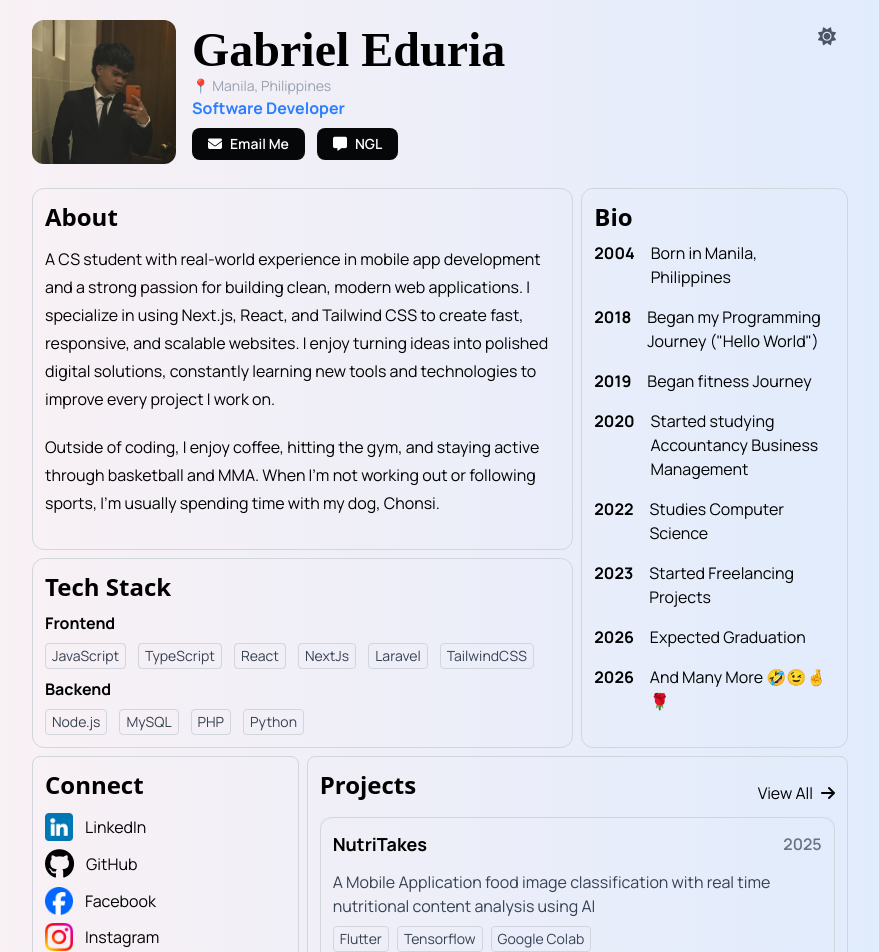
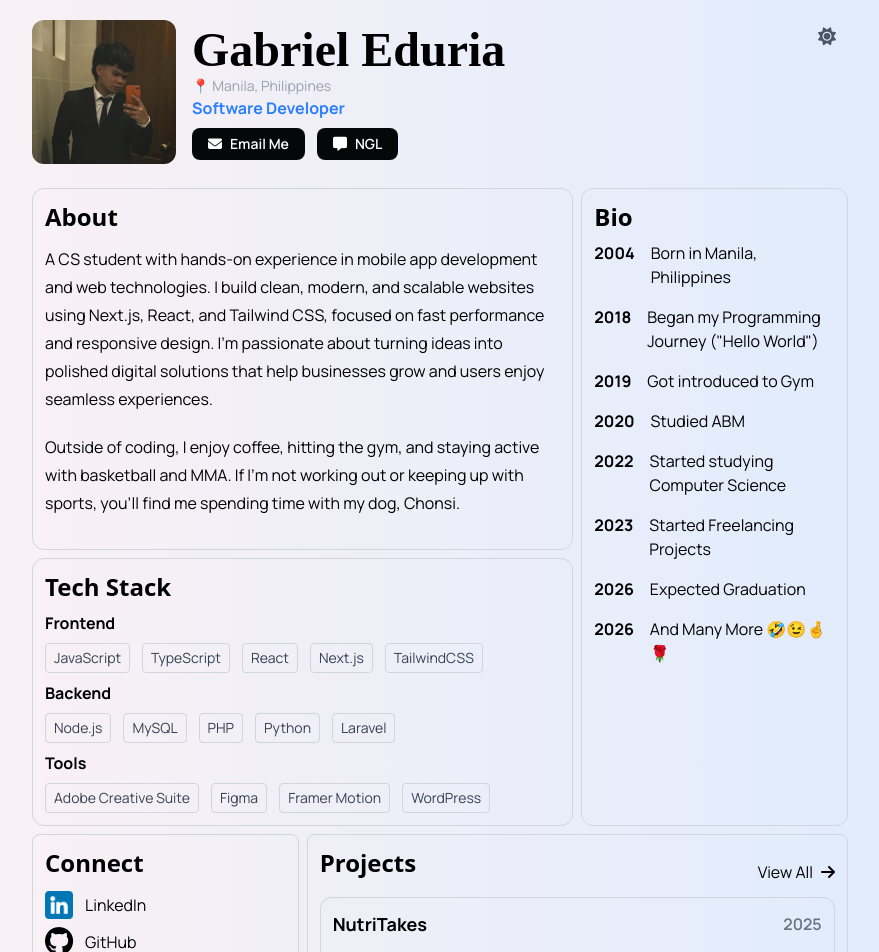
Before and after one commit to GabrielEduria/portfolio, a React (Vite) app: page / in a window 1280 px wide. Shown: the top 952 px of the page, without its empty margins (200-1079 px from the left). Built offline with nearby package versions, Linux system fonts and the light colour scheme.

Commit message:
something ex

```diff
--- a/src/components/Header.jsx
+++ b/src/components/Header.jsx
@@ -12,7 +12,7 @@ const Header = () => {
         className="w-26 sm:w-36 flex-shrink-0 object-cover rounded-xl"/>
 
       <div className="flex-1 min-w-0 ">
-        <div className="flex items-start justify-between max-h-9">
+        <div className="flex items-start justify-between max-h-9 pt-2 sm:pt-0">
           <h1 className="text-2xl  xs:text-3xl sm:text-5xl font-extrabold leading-tight truncate max-w-[85%] min-w-0">
             Gabriel Eduria
           </h1>
@@ -20,11 +20,11 @@ const Header = () => {
         </div>
         <p className="text-xs sm:text-sm sm:pt-5 text-gray-400 ">📍 Manila, Philippines</p>
 
-      <div className=" flex flex-wrap items-center">
+      <div className=" flex flex-wrap items-center  ">
         <span className="text-sm sm:text-base text-blue-500 font-bold">Software Developer</span>
       </div>
 
-        <div className="flex gap-3 text-xs sm:text-sm pt-2">
+        <div className="flex gap-3 text-xs sm:text-sm pt-1 md:pt-2">
           <Button
             href="mailto:gabrielezekieleduria@gmail.com"
             target="_blank"
--- a/src/components/NavBar.jsx
+++ b/src/components/NavBar.jsx
@@ -4,10 +4,10 @@ const NavBar = () => {
   return (
     <div className="sticky top-0 z-50 pt-3">
      <div className="
-          mx-auto max-w-[880px] flex items-center justify-between px-4 h-full w-full bg-brown-900 rounded-full bg-clip-padding
-          backdrop-filter backdrop-blur-sm bg-opacity-50 py-3
-
-        text-gray-900 dark:text-white">
+          mx-auto max-w-[880px] flex items-center justify-between
+          px-4 h-full w-full bg-brown-900 rounded-full bg-clip-padding
+          backdrop-filter backdrop-blur-sm bg-opacity-400 py-3
+        text-gray-900 dark:text-neutral-200">
           <Link to="/Home" className="inline-flex items-center text-xs md:text-sm transition transform duration-200 hover:scale-105
                                       dark:text-gray-300">
             <i className="fa-solid fa-arrow-left mr-2" /> Home
@@ -16,7 +16,7 @@ const NavBar = () => {
           <h1 className="text-2xl sm:text-5xl font-semibold leading-none">
             Gabriel Eduria
           </h1>
-          <h3 className="text-xl sm:text-3xl pt-0.5 sm:pt-0 ml-0 sm:ml-3 leading-none">
+          <h3 className="text-xl sm:text-3xl pt-0.5  ml-0 sm:ml-3 sm:pt-2 leading-none">
             &gt; Projects
           </h3>
         </div>
--- a/src/components/Tag.jsx
+++ b/src/components/Tag.jsx
@@ -1,15 +1,13 @@
 const Tag = ({ children }) => (
-  <span className="inline-flex items-center justify-center
-                  border border-gray-300 rounded
-                  px-2 py-1 text-gray-700
-                  whitespace-nowrap overflow-hidden
-                  sm:max-w-[120px] sm:truncate sm:px-1.5 sm:py-0.5
-                  text-sm sm:text-1xl
-
-      dark:border-gray-600
-      dark:text-gray-300 ">
-    {children}
-  </span>
+ <span className="inline-flex items-center justify-center
+                 border border-gray-300 rounded
+                 px-2 py-1
+                 text-gray-700 text-sm
+                 whitespace-nowrap overflow-hidden truncate
+                 max-w-[180px] sm:max-w-[180px] md:max-w-[220px]
+                 dark:border-gray-600 dark:text-gray-300">
+  {children}
+</span>
 );
 
 export default Tag;
--- a/src/sections/Bento/About.jsx
+++ b/src/sections/Bento/About.jsx
@@ -1,23 +1,20 @@
 const About = () => {
     return (
       <div className="p-3">
-        <h2 className="text-2xl font-bold pb-3">
+        <h2 className="text-2xl font-bold pb-1 sm:pb-3">
           About
         </h2>
     <p className="mb-5 leading-7 overflow-hidden text-sm sm:text-base">
-      A CS student with real-world experience in mobile app development
-      and a strong passion for building clean, modern web applications.
-      I specialize in using Next.js, React, and Tailwind CSS to create fast,
-      responsive, and scalable websites. I enjoy turning ideas into polished
-      digital solutions, constantly learning new tools and technologies to
-      improve every project I work on.
+      A CS student with hands-on experience in mobile app development and web technologies.
+      I build clean, modern, and scalable websites using Next.js, React, and Tailwind CSS, focused on fast
+      performance and responsive design. I’m passionate about turning ideas into polished digital solutions
+      that help businesses grow and users enjoy seamless experiences.
     </p>
 
 
       <p className="mb-5 leading-7 overflow-hidden text-sm sm:text-base">
-        Outside of coding, I enjoy coffee, hitting the gym, and staying active
-        through basketball and MMA. When I’m not working out or following sports,
-         I’m usually spending time with my dog, Chonsi.
+      Outside of coding, I enjoy coffee, hitting the gym, and staying active with basketball and MMA.
+      If I’m not working out or keeping up with sports, you’ll find me spending time with my dog, Chonsi.
       </p>
 
       </div>
--- a/src/sections/Bento/Bio.jsx
+++ b/src/sections/Bento/Bio.jsx
@@ -15,17 +15,17 @@ const Bio = () => {
 
               <div className="flex items-baseline gap-4 mb-4 leading-7">
                 <p className="text-sm sm:text-base font-bold">2019</p>
-                <p className="text-sm sm:text-base">Began fitness Journey</p>
+                <p className="text-sm sm:text-base">Got introduced to Gym</p>
               </div>
 
               <div className="flex items-baseline gap-4 mb-4 leading-7">
                 <p className="text-sm sm:text-base font-bold">2020</p>
-                <p className="text-sm sm:text-base">Started studying Accountancy Business Management</p>
+                <p className="text-sm sm:text-base">Studied ABM</p>
               </div>
 
               <div className="flex items-baseline  gap-4 mb-4 leading-7">
                 <p className="text-sm sm:text-base font-bold">2022</p>
-                <p className="text-sm sm:text-base">Studies Computer Science</p>
+                <p className="text-sm sm:text-base">Started studying Computer Science</p>
               </div>
 
               <div className="flex items-baseline gap-4 mb-4 leading-7">
--- a/src/sections/Bento/Connect.jsx
+++ b/src/sections/Bento/Connect.jsx
@@ -24,7 +24,7 @@ const Connect = () => {
                 rel="noopener noreferrer"
                 className="flex items-center gap-3 w-fit transition transform duration-200 hover:scale-105"
               >
-                <i className="fa-brands fa-github text-[30px] leading-none pl-[0.5]"></i>
+                <i className="fa-brands fa-github text-[29px] leading-none pl-[0.5]"></i>
                 <span>GitHub</span>
               </a>
 
--- a/src/sections/Bento/ProjectLists.jsx
+++ b/src/sections/Bento/ProjectLists.jsx
@@ -14,8 +14,8 @@ const ProjectLists = () => {
 
       <div className="p-3">
 
-              <div className="flex justify-between items-center ">
-                 <h2 className="text-2xl  font-bold mb-4">Projects</h2>
+              <div className="flex justify-between items-center -z-5">
+                 <h2 className="text-2xl  font-bold mb-4.5">Projects</h2>
                    <Link to="/Projects"
                    className="transition transform duration-200 hover:scale-105">
                           View All
--- a/src/sections/Bento/TechStack.jsx
+++ b/src/sections/Bento/TechStack.jsx
@@ -10,22 +10,32 @@ const TechStack = () => {
                     <Tag>JavaScript</Tag>
                     <Tag>TypeScript</Tag>
                     <Tag>React</Tag>
-                    <Tag>NextJs</Tag>
-                    <Tag>Laravel</Tag>
+                    <Tag>Next.js</Tag>
+
                     <Tag>TailwindCSS</Tag>
                    </div>
             </div>
 
-            <div >
+            <div className="mb-2">
             <p className="font-bold mb-2">Backend</p>
-                   <div className="flex gap-3">
+                   <div className="flex flex-wrap gap-3">
                     <Tag>Node.js</Tag>
                     <Tag>MySQL</Tag>
                     <Tag>PHP</Tag>
                     <Tag>Python</Tag>
+                    <Tag>Laravel</Tag>
                    </div>
             </div>
 
+           <div >
+            <p className="font-bold mb-2">Tools</p>
+                   <div className="flex flex-wrap gap-3">
+                    <Tag>Adobe Creative Suite</Tag>
+                    <Tag>Figma</Tag>
+                    <Tag>Framer Motion</Tag>
+                    <Tag>WordPress</Tag>
+                   </div>
+            </div>
 
         </div>
     )
--- a/src/sections/Projects.jsx
+++ b/src/sections/Projects.jsx
@@ -24,20 +24,21 @@ const Projects = () => {
       <Motion>
        <div className="w-full max-w-[880px] mx-auto container relative">
       <NavBar />
-  <div className="grid grid-cols-1 md:grid-cols-2 gap-20 p-6">
+  <div className="grid grid-cols-1 sm:grid-cols-2 gap-10 xs:gap-20 p-6">
         {projectCards.map((card, index) => (
           <div
             key={index}
-        className="rounded-2xl flex flex-col transform transition duration-300 hover:scale-[1.02]"
+            className="rounded-2xl flex flex-col transform transition duration-300 hover:scale-[1.02] "
           >
-        <div className="h-52 w-full overflow-hidden rounded-t-2xl flex items-center justify-center">
+            <div className="w-full overflow-hidden rounded-t-2xl flex items-center justify-center sm:h-52">
               <img
                 src={card.image}
                 alt={`Screenshot of ${card.title}`}
-            className="max-h-full max-w-full object-contain"
+                className="max-h-full max-w-full object-contain rounded-2xl"
               />
             </div>
-        <div className="flex flex-col pt-2">
+
+            <div className="flex flex-col pt-2 flex-grow">
               <div className="flex justify-between items-center">
                 <h2 className="font-bold text-lg truncate">{card.title}</h2>
                 <span className="text-sm font-semibold text-gray-500">
@@ -45,10 +46,10 @@ const Projects = () => {
                 </span>
               </div>
               <div className="flex flex-col gap-2 mb-3">
-            <p className="text-gray-700 text-sm md:text-base dark:border-gray-600 dark:text-gray-300">
+                <p className="text-gray-700 text-sm sm:text-base dark:border-gray-600 dark:text-gray-300">
                   {card.fullDescription}
                 </p>
-            <div className="flex flex-wrap gap-2 text-sm md:text-base">
+                <div className="flex flex-wrap gap-2 text-sm sm:text-base">
                   {card.tags.map((tag, i) => (
                     <Tag key={i}>{tag}</Tag>
                   ))}
```
Also changed, not shown: tracked-images.txt (deleted). Lines whose indentation alone changed are shown as unchanged.
